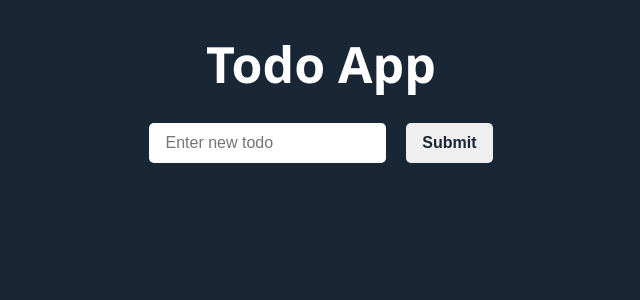
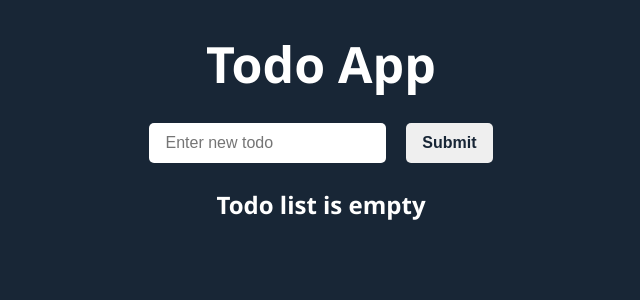
Before and after one commit to alpetrushkin/todo-app-v1, a React (Create React App) app: page / in a window 1280 px wide. Shown: the top 300 px of the page, without its empty margins (319-959 px from the left). Built offline with nearby package versions, Linux system fonts and the light colour scheme.

Commit message:
отображение текста об отсутствии задач

```diff
--- a/src/components/Todos/TodoList.js
+++ b/src/components/Todos/TodoList.js
@@ -2,12 +2,13 @@ import React from 'react';
 import Todo from "./Todo";
 import s from './TodoList.module.css';
 
-const TodoList = ({ todos }) => {
+const TodoList = ({todos}) => {
+    let todosMap = todos.map((todo, index) => <Todo key={index} todo={todo}/>)
+
     return (
         <div className={s.todoListBox}>
-            {todos.map((todo, index) => <Todo key={index} todo={todo}/>)}
+            {!todos.length ? <h2>Todo list is empty</h2> : todosMap}
         </div>
-
     )
 };
 
```
